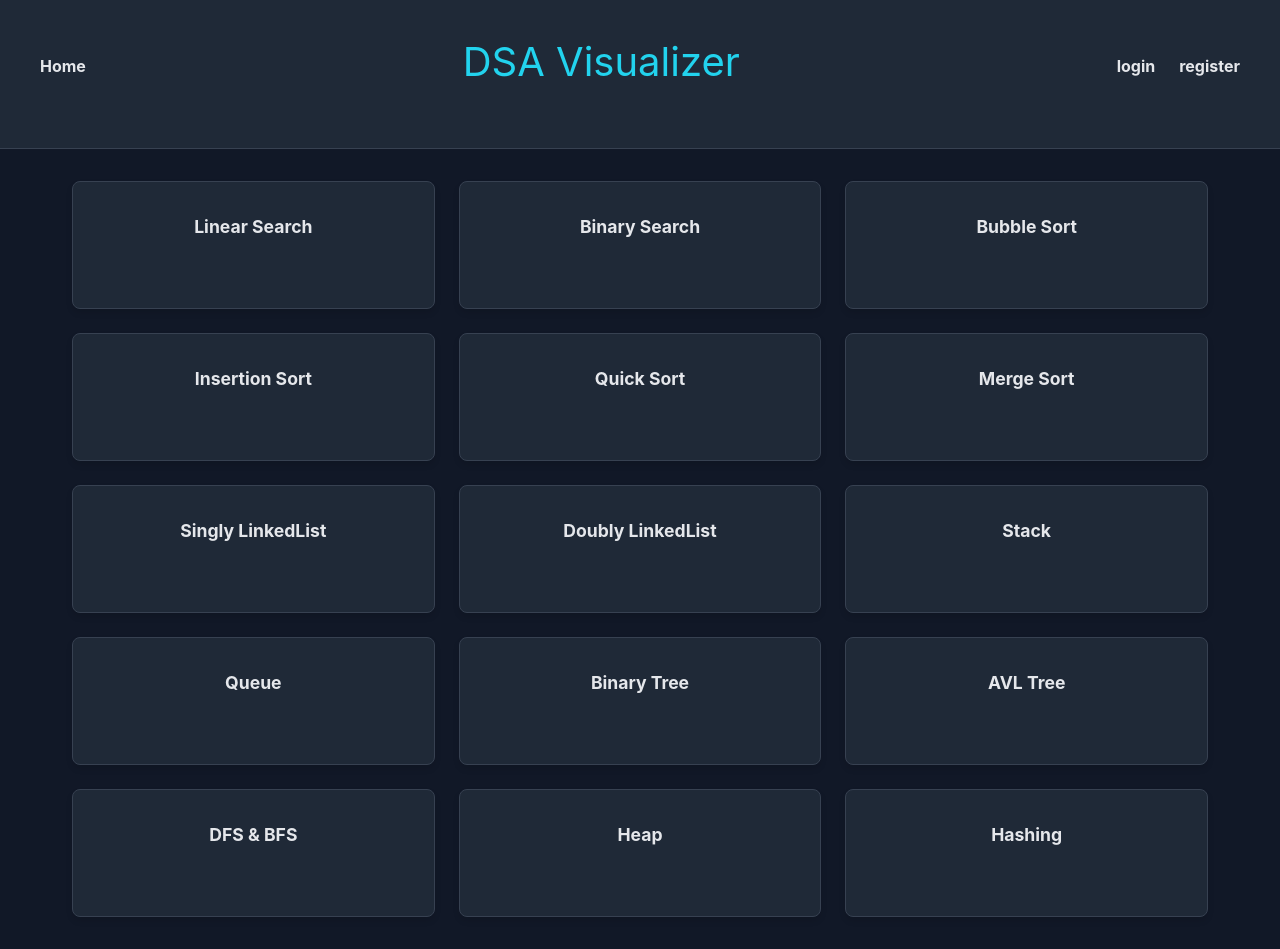
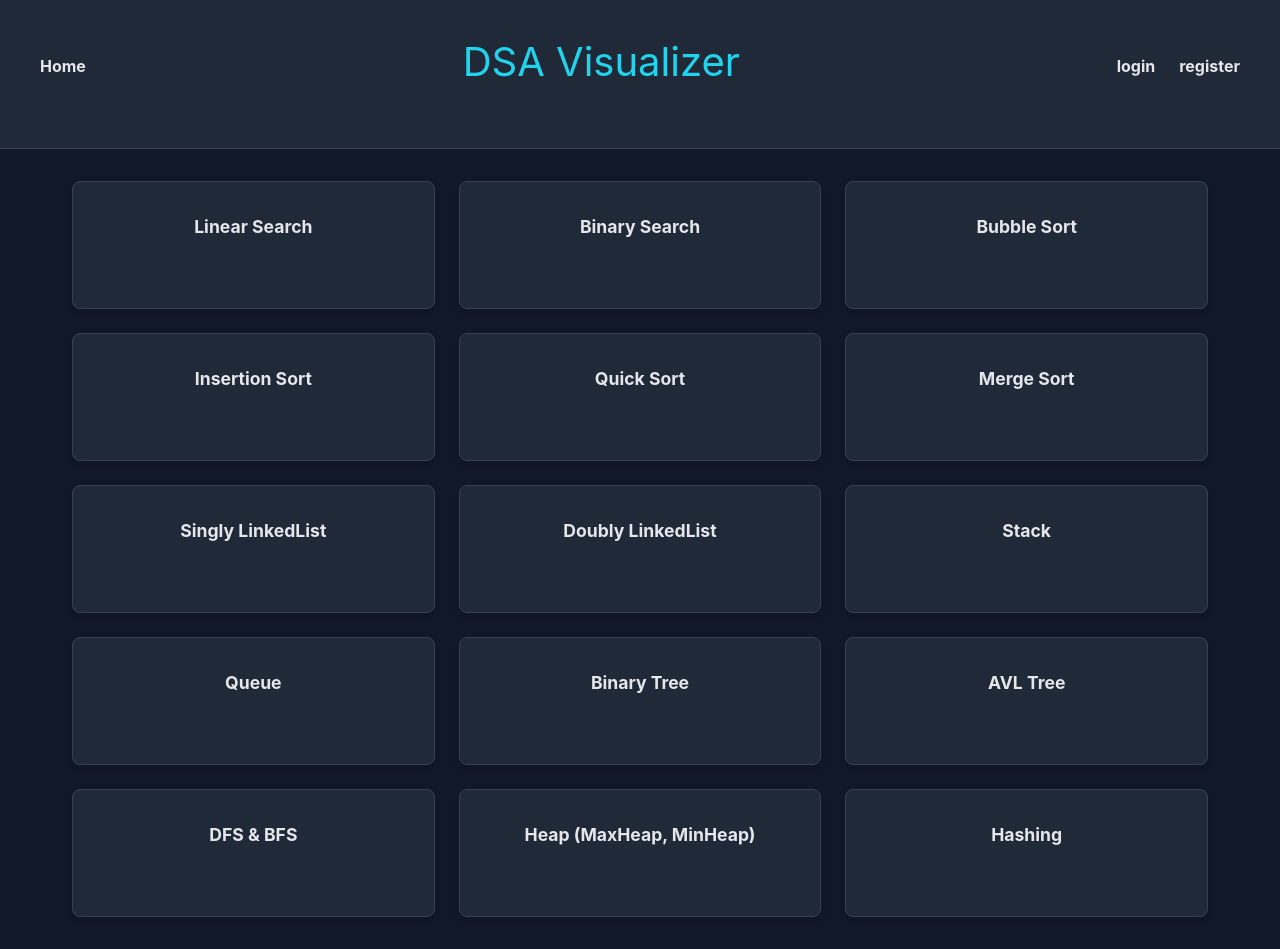
Before and after one commit to pnnitish9/DSA-Visuliazer-frontend, a React (Vite) app: page / in a window 1280 px wide. Built offline with nearby package versions, Linux system fonts and the light colour scheme.

Commit message:
name update

```diff
--- a/src/components/DSAVisualizer.jsx
+++ b/src/components/DSAVisualizer.jsx
@@ -17,7 +17,7 @@ export default function DSAVisualizer() {
     { name: "Binary Tree", href: "bst" },
     { name: "AVL Tree", href: "avl" },
     { name: "DFS & BFS", href: "bfsdfs" },
-    { name: "Heap", href: "heap" },
+    { name: "Heap (MaxHeap, MinHeap)", href: "heap" },
     { name: "Hashing", href: "#" },
   ];
 
```
